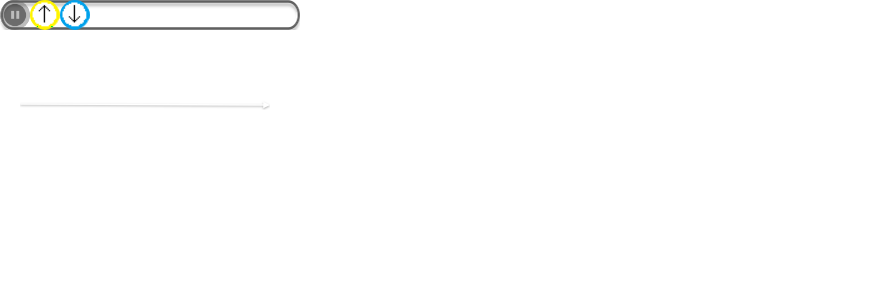
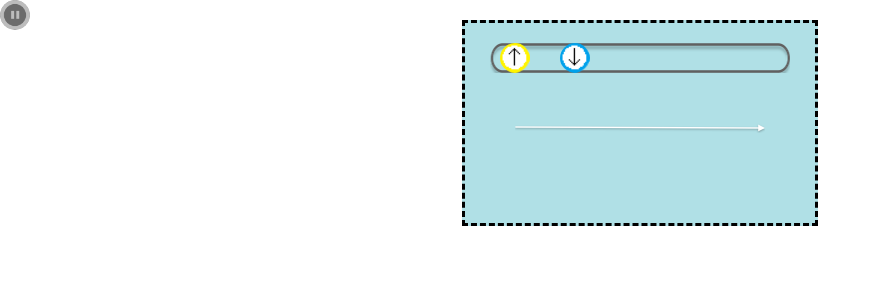
Before and after one commit to xinlijia/SAWO-react, a React (Create React App) app: page / in a window 1280 px wide. Shown: the top 300 px of the page, without its empty margins (0-881 px from the left). Built offline with nearby package versions, Linux system fonts and the light colour scheme.

Commit message:
drag&drop

```diff
--- a/src/Move.js
+++ b/src/Move.js
@@ -48,7 +48,7 @@ class Move extends Component {
                 if(this.props.moveToTimeline(time, this.state.type)){
                     this.setState({
                         rect:{
-                            top: 90,
+                            top: this.props.timeline_rect.top - 10,
                             left: e.pageX - this.state.offset.left,
                             width: 30,
                             height: 30,
@@ -77,7 +77,7 @@ class Move extends Component {
                     this.setState({
                         container: "move",
                         rect:{
-                            top: 0,
+                            top: this.props.move_rect.top,
                             left: e.pageX - this.state.offset.left,
                             width: 30,
                             height: 30,
@@ -92,7 +92,7 @@ class Move extends Component {
                 if(this.props.updateTimeline(this.state.prev_time, new_time)){
                     this.setState({
                         rect:{
-                            top: 90,
+                            top: this.props.timeline_rect.top - 10,
                             left: new_time,
                             width: 30,
                             height: 30,
--- a/src/Timeline.css
+++ b/src/Timeline.css
@@ -1,3 +1,13 @@
+.timeline{
+    margin: 20px auto 0;
+    position: relative;
+    border-style: dashed;
+    width: 350px;
+    height: 200px;
+    background-color: powderblue;
+}
+
+
 .move_bar{
     position: absolute;
 
--- a/src/Timeline.js
+++ b/src/Timeline.js
@@ -13,14 +13,14 @@ class Timeline extends Component {
             // kye: time, value: type
             timeline_dic: {},
             move_rect:{
-                top: this.props.pos.top,
-                left: this.props.pos.left,
+                top: 20,
+                left: 25,
                 width: 300,
                 height: 30,
             },
             timeline_rect:{
-                top: this.props.pos.top + 100,
-                left: this.props.pos.left + 20,
+                top: 100,
+                left: 50,
                 width: 250,
                 height: 10,
             },
@@ -88,8 +88,8 @@ class Timeline extends Component {
                 <Move
                     type={key}
                     pos={ {
-                        top: 0,
-                        left: 30 * i + 30,
+                        top: this.state.move_rect.top,
+                        left: this.state.move_rect.left + 60 * i + 10,
                     } }
                     move_rect={this.state.move_rect}
                     timeline_rect={this.state.timeline_rect}
@@ -106,7 +106,7 @@ class Timeline extends Component {
                 <Move
                     type={this.state.timeline_dic[key]}
                     pos={ {
-                        top: 100,
+                        top: this.state.timeline_rect.top - 10,
                         left: key,
                     } }
                     move_rect={this.state.move_rect}
@@ -121,7 +121,7 @@ class Timeline extends Component {
         console.log(this.state.move_count);
 
         return (
-            <div>
+            <div className='timeline'>
                 <div className="move_bar"
                     style={this.state.move_rect}
                     />
```
Lines whose indentation alone changed are shown as unchanged.
